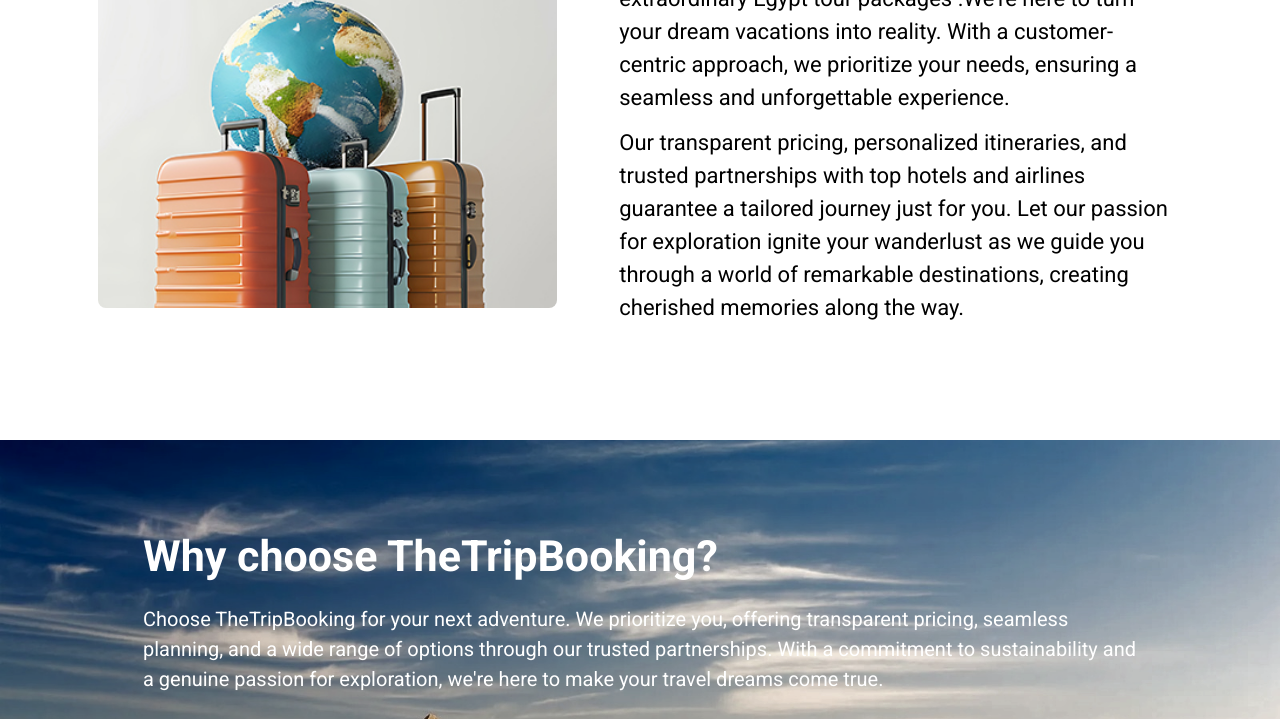
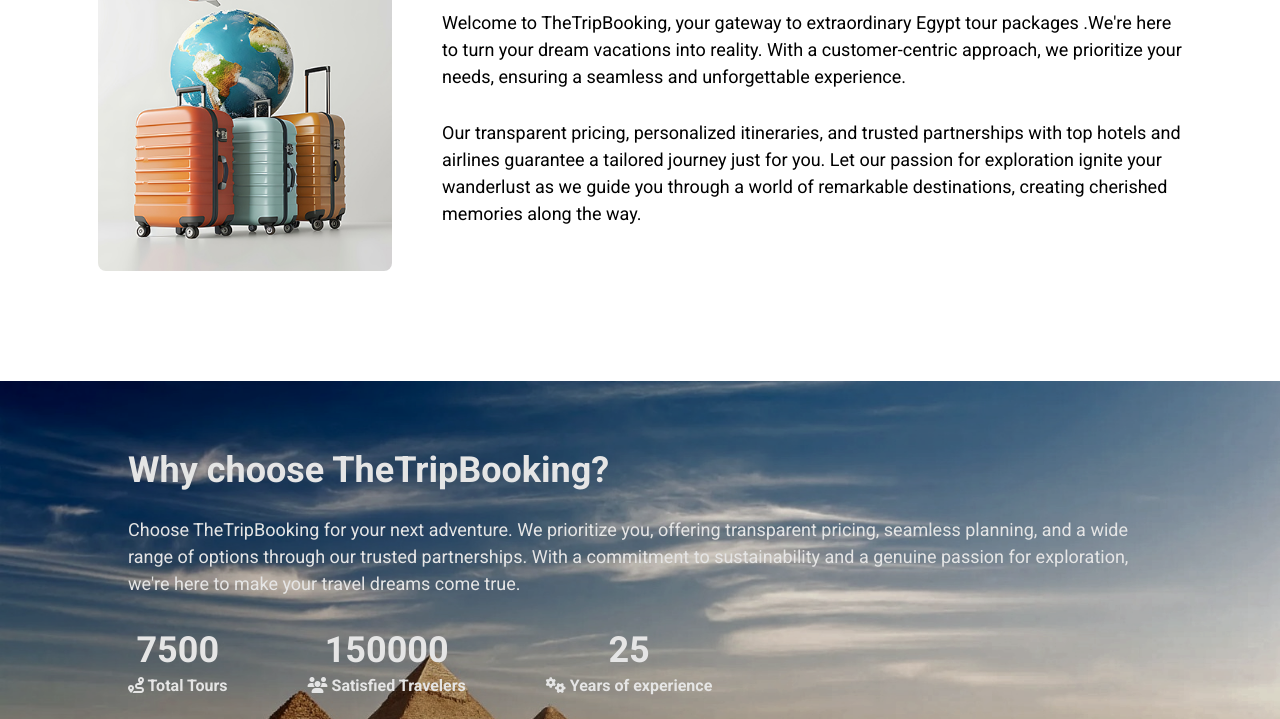
Before and after one commit to hoda205/The_Trip_Booking, a plain HTML site: page about.html in a window 1280 px wide. Shown: the part 675-1394 px from the top of the page. Drawn offline with Linux system fonts and the light colour scheme.

Commit message:
in about page

```diff
--- a/about.html
+++ b/about.html
@@ -12,6 +12,7 @@
 
     <link rel="stylesheet" href="https://cdnjs.cloudflare.com/ajax/libs/font-awesome/6.5.0/css/all.min.css">
     <!-- CSS File -->
+     <link rel="stylesheet" href="css/homeStyle.css">
     <link rel="stylesheet" href="css/aboutstyle.css">
     <link rel="stylesheet" href="css/style.css">
 
@@ -74,17 +75,23 @@
         <section id="welcome" class="welcome py ">
             <div class="container d-flex">
                 <div class="div-of-img">
-                    <img src="assets/homePage/homePage03.jpg" class="cover" alt="A surreal image of a woman with a red suitcase standing before a giant smartphone, where the Great Pyramids and desert rocks appear to be spilling out of the screen into reality">
+                    <img src="assets/homePage/homePage03.jpg" class="cover"
+                        alt="A surreal image of a woman with a red suitcase standing before a giant smartphone, where the Great Pyramids and desert rocks appear to be spilling out of the screen into reality">
                 </div>
                 <div>
-
+                    <span class="befor-title text-dark-blue">WELCOME TO</span>
                     <h2 class="title text-orange">TheTripBooking</h2>
                     <p class="desc text-black">
-                        Welcome to TheTripBooking, your gateway to extraordinary Egypt tour packages .We're here to turn your dream vacations into reality. With a customer-centric approach, we prioritize your needs, ensuring a seamless and unforgettable experience.
+                        Welcome to TheTripBooking, your gateway to extraordinary Egypt tour packages .We're here to turn
+                        your dream vacations into reality. With a customer-centric approach, we prioritize your needs,
+                        ensuring a seamless and unforgettable experience.
                     </p>
 
                     <p class="desc text-black">
-                        Our transparent pricing, personalized itineraries, and trusted partnerships with top hotels and airlines guarantee a tailored journey just for you. Let our passion for exploration ignite your wanderlust as we guide you through a world of remarkable destinations, creating cherished memories along the way.
+                        Our transparent pricing, personalized itineraries, and trusted partnerships with top hotels and
+                        airlines guarantee a tailored journey just for you. Let our passion for exploration ignite your
+                        wanderlust as we guide you through a world of remarkable destinations, creating cherished
+                        memories along the way.
                     </p>
 
         </section>
@@ -92,34 +99,35 @@
         <!--Why choose Section-->
 
         <section id="why-choose" class="why-choose">
-            <div class="desc">
-                <h2>Why choose TheTripBooking?</h2>
-                <p>
-                    Choose TheTripBooking for your next adventure. We prioritize you, offering transparent pricing, seamless
+            <div class="">
+                <h2 class="title">Why choose TheTripBooking?</h2>
+                <p class="desc">
+                    Choose TheTripBooking for your next adventure. We prioritize you, offering transparent pricing,
+                    seamless
                     planning, and a wide range of options through our trusted partnerships. With a commitment to
-                    sustainability and a genuine passion for exploration, we're here to make your travel dreams come true.
+                    sustainability and a genuine passion for exploration, we're here to make your travel dreams come
+                    true.
                 </p>
             </div>
             <div class="statics d-flex ">
                 <div>
-                    <span class="txt-bold">7500</span>
-                    <p class="txt-bold"><i class="fa-solid fa-route"></i> Total Tours </p>
+                    <span class="txt-bold title">7500</span>
+                    <p class="txt-bold "><i class="fa-solid fa-route"></i> Total Tours </p>
 
                 </div>
 
                 <div>
-                    <span class="txt-bold">150000</span><br>
+                    <span class="txt-bold title">150000</span><br>
                     <p class="txt-bold"><i class="fa-solid fa-users"></i> Satisfied Travelers </p>
                 </div>
 
                 <div>
-                    <span class="txt-bold">25</span>
+                    <span class="txt-bold title">25</span>
                     <p class="txt-bold"><i class="fa-solid fa-gears"></i> Years of experience</p>
                 </div>
 
             </div>
         </section>
-        <br>
 
         <section class="about-txt sec-padding">
             <div class="mission">
--- a/css/aboutstyle.css
+++ b/css/aboutstyle.css
@@ -36,7 +36,7 @@
 
 /* =======Start Welcome Section=========== */
 
-.welcome{
+/* .welcome{
     background-color: var(--white);
 }
 
@@ -65,12 +65,12 @@
 .welcome p{
     margin: 12px;
     font-size: 22px;
-}
+} */
 
 /* ======== end welcome Section======== */
 
 /* ======== Start Why Choose Section======== */
-.why-choose{
+/* .why-choose{
 
     background-image: url(/assets/homePage/whychoose.png);
     background-attachment:fixed;
@@ -97,7 +97,7 @@
     margin: 15px;
     text-align: center;
     font-size: 20px;
-}
+} */
 /* ======== End Why Choose Section======== */
 
 /* ======== Start About Text Section======== */
```
